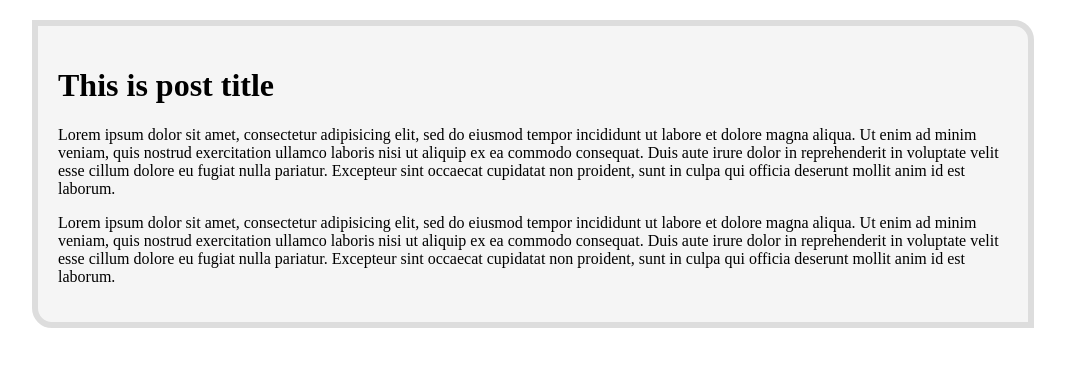
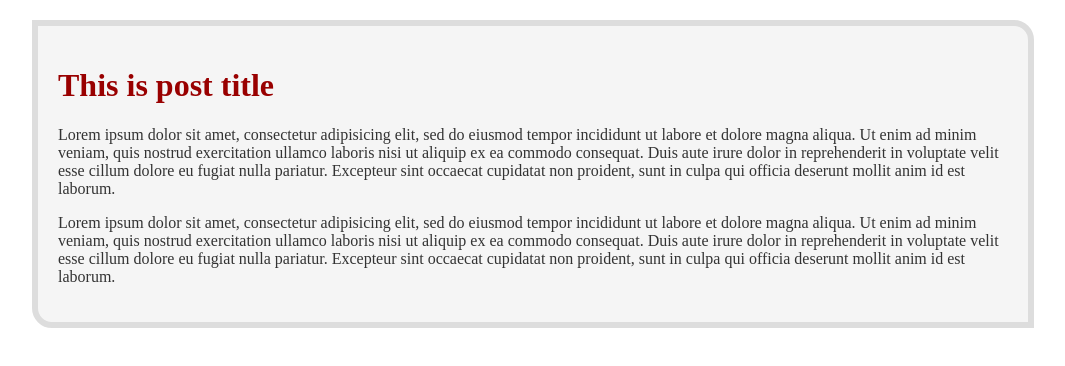
Before and after one commit to DavidRoute/gitcourse, a plain HTML site: page post.html in a window 1280 px wide. Shown: the whole page, without its empty margins (107-1172 px from the left). Drawn offline with Linux system fonts and the light colour scheme.

Commit message:
Second style post.html

```diff
--- a/post.html
+++ b/post.html
@@ -10,6 +10,12 @@
 		padding: 20px;
 		border: 6px solid #ddd;
 		border-radius: 0px 20px 0px;
+	}
+	h1 {
+		color: #900;
+	}
+	p {
+		color: #333;
 	}
 	</style>
 </head>
```
